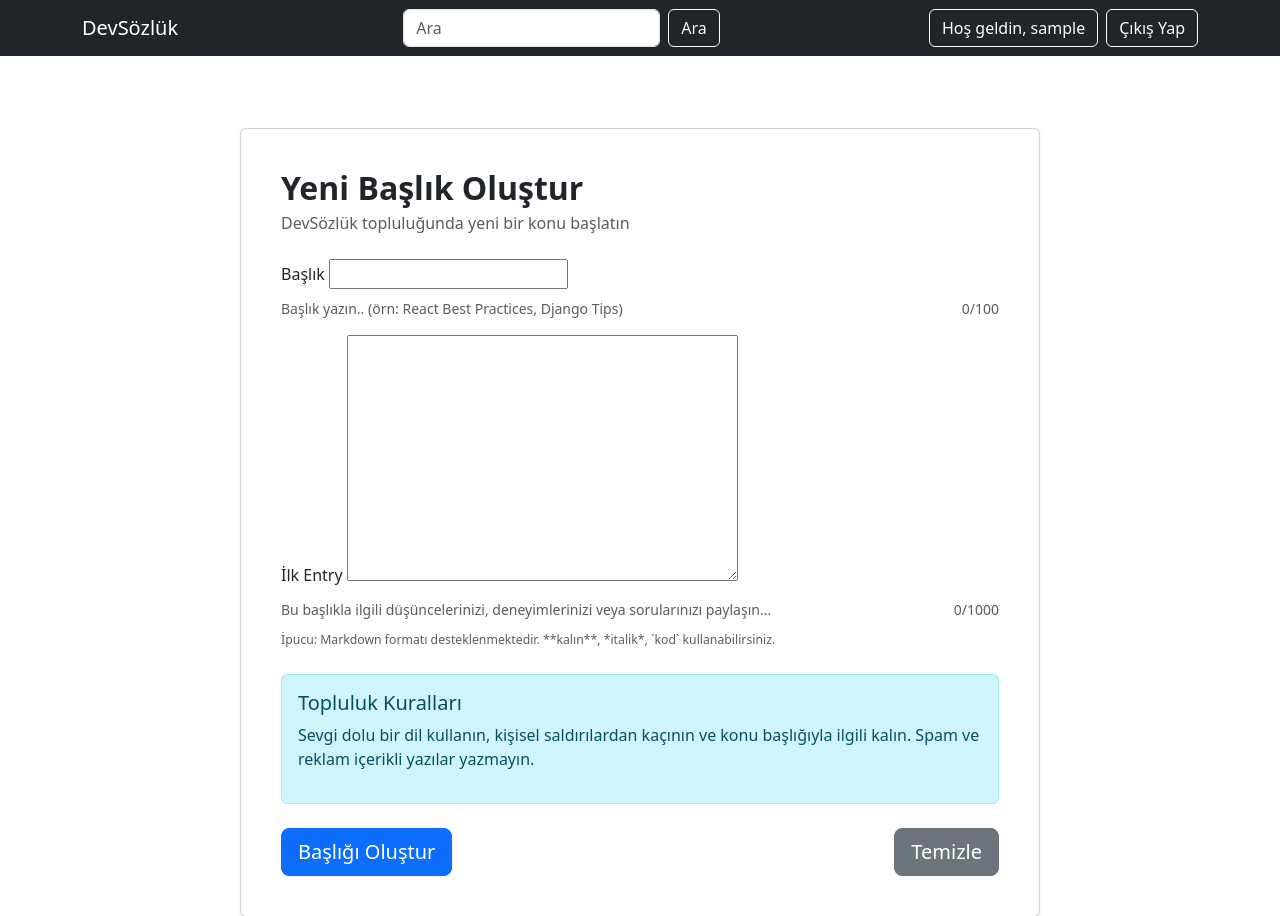
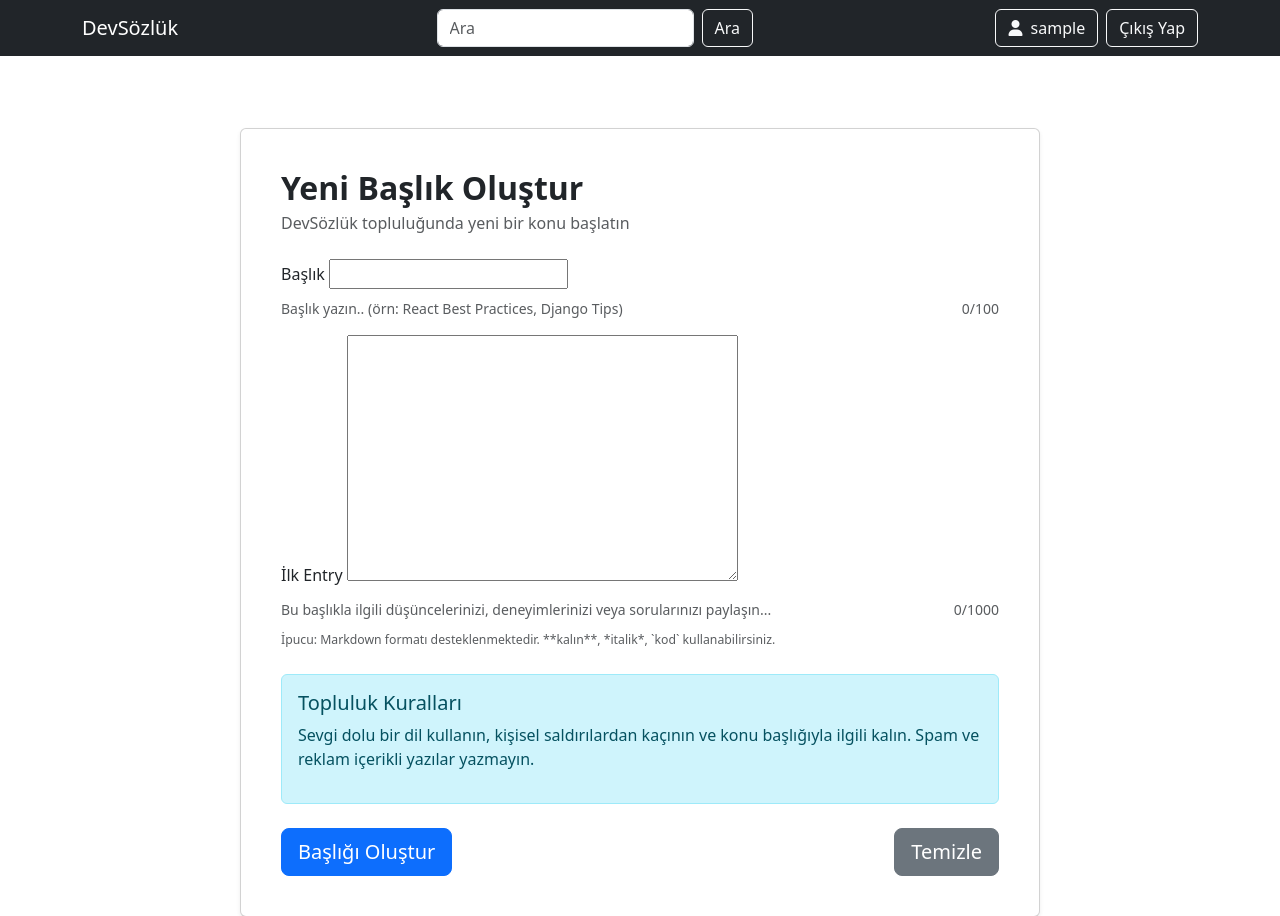
Before and after one commit to KeremErkut/DeveloperSozluk, a Django app: page /create_topic/ in a window 1280 px wide. Shown: the top 916 px of the page. Run offline with Django 5.2, Linux system fonts and the light colour scheme; the visitor is signed in with stand-in values (Sample User, id 1).

Commit message:
feat(ui): Replace welcome message with user icon and translate UI texts
Replaced the 'Welcome, username' text in the navbar with a user icon and the username for a more modern and compact design. This change improves visual consistency and saves space in the UI. Additionally, all visible UI texts and comments within the base.html Canvas were translated to Turkish.

```diff
--- a/templates/base.html
+++ b/templates/base.html
@@ -14,12 +14,14 @@
             <a class="navbar-brand" href="{% url 'home' %}">DevSözlük</a>
             <!-- Arama formu, arama sonuçları sayfasına yönlendirildi -->
             <form class="d-flex mx-auto" role="search" method="GET" action="{% url 'search' %}">
-                <input class="form-control me-2" type="search" placeholder="Ara" aria-label="Search" name="q">
+                <input class="form-control me-2" type="search" placeholder="Ara" aria-label="Ara" name="q">
                 <button class="btn btn-outline-light" type="submit">Ara</button>
             </form>
             <div class="navbar-nav">
                 {% if user.is_authenticated %}
-                    <a href="{% url 'user_profile' request.user.id %}" class="btn btn-outline-light me-2">Hoş geldin, {{ request.user.username }}</a>
+                    <a href="{% url 'user_profile' request.user.id %}" class="btn btn-outline-light me-2">
+                        <i class="fa fa-user me-1"></i> {{ request.user.username }}
+                    </a>
                     <form action="{% url 'logout' %}" method="post" style="display:inline;">
                         {% csrf_token %}
                         <button type="submit" class="btn btn-outline-light">Çıkış Yap</button>
```
